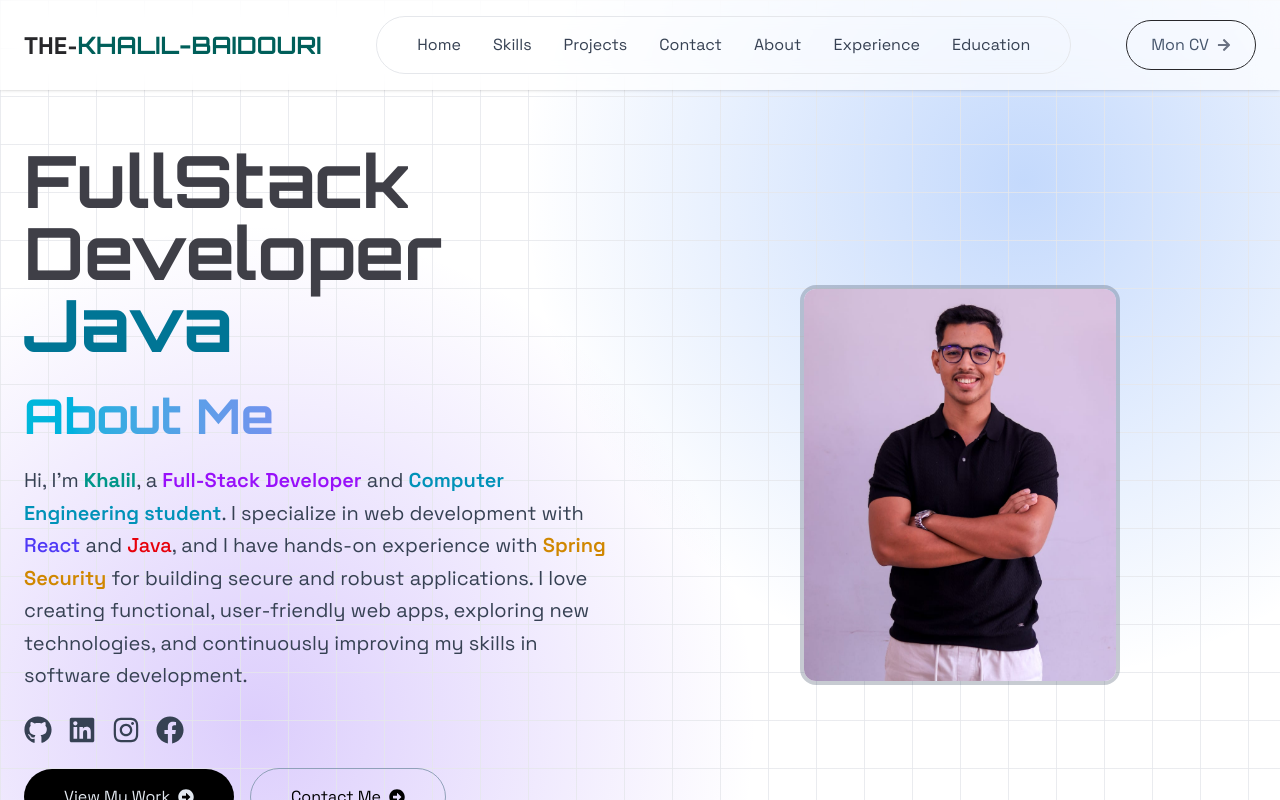
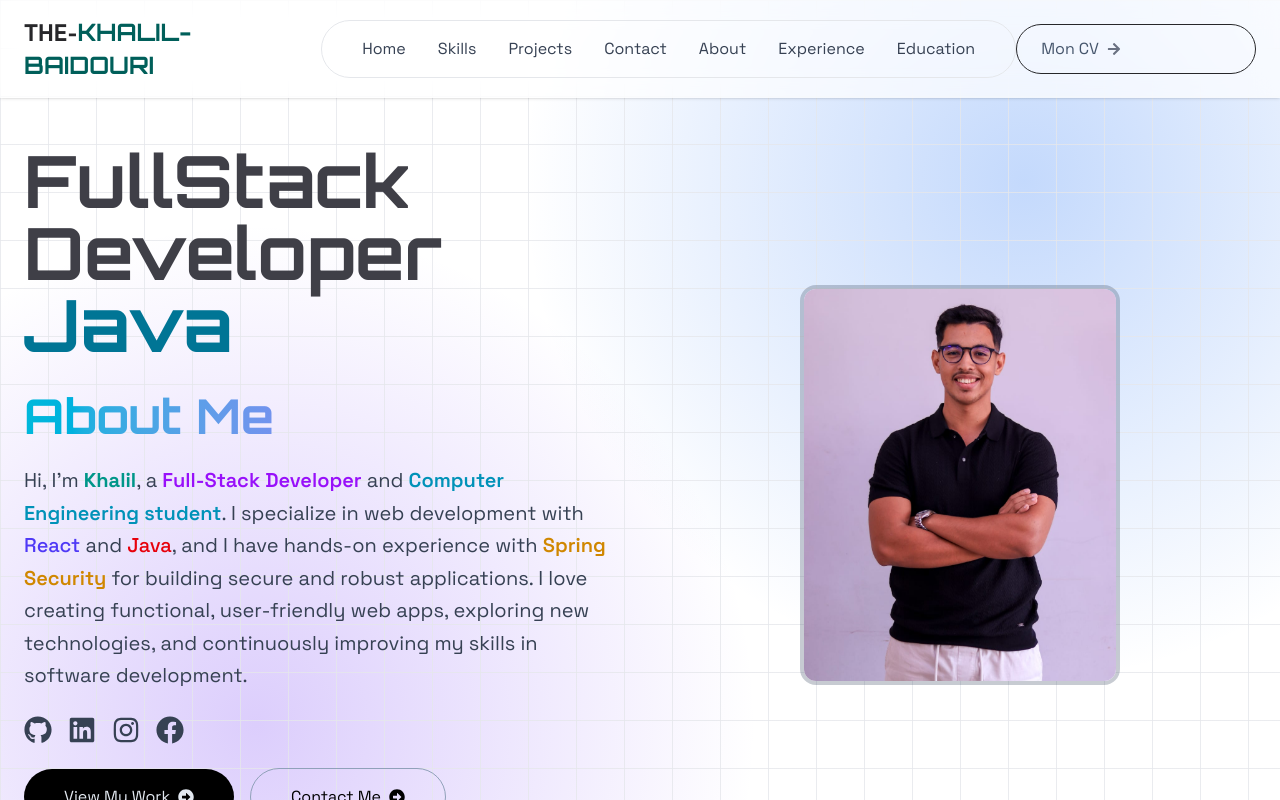
Before and after one commit to khalilbaidouri/portfolio, a React (Vite) app in the folder portfolio/: page / in a window 1280 px wide. Shown: the top 800 px of the page. Built offline with nearby package versions, Linux system fonts and the light colour scheme; a web font is replaced by a local one.

Commit message:
Modifications NavBar

```diff
--- a/portfolio/src/components/NavBar.jsx
+++ b/portfolio/src/components/NavBar.jsx
@@ -1,20 +1,32 @@
-import React from "react";
-import { navMenu } from "../assets/me.js";
+import React, { useState } from "react";
+import { navMenu } from "../assets/me";
 import { FaArrowRight } from "react-icons/fa";
+import { HiMenu, HiX } from "react-icons/hi";
 
 const NavBar = () => {
+  const [open, setOpen] = useState(false);
+
   return (
     <div className="fixed w-full py-4 bg-white/70 backdrop-blur-md shadow-sm z-50">
-      <div className="max-w-7xl mx-auto px-6">
-        <div className="flex justify-between items-center">
+      <div className="max-w-7xl mx-auto px-6 flex items-center justify-between">
+
+        {/* LOGO */}
         <a href="/" className="text-2xl font-bold text-zinc-800">
           <span>THE-</span>
           <span className="text-teal-800 font-orbitron">KHALIL-BAIDOURI</span>
         </a>
 
-          <div className="hidden md:flex space-x-8 border border-gray-200 rounded-full px-10 py-4 w-">
+        {/* BUTTON MOBILE (hamburger) */}
+        <button
+          className="md:hidden text-3xl text-zinc-700"
+          onClick={() => setOpen(!open)}
+        >
+          {open ? <HiX /> : <HiMenu />}
+        </button>
+
+        {/* MENU DESKTOP */}
+        <div className="hidden md:flex items-center space-x-8 border border-gray-200 rounded-full px-10 py-4">
           {navMenu.map((item, index) => (
-              <div className="">
             <a
               key={index}
               href={`#${item.toLowerCase()}`}
@@ -22,20 +34,48 @@ const NavBar = () => {
             >
               {item}
             </a>
-              </div>
           ))}
         </div>
 
-          <div>
-            <a download href="/CV.pdf"
-              className="px-6 py-3 border border-zinc-800 rounded-full flex items-center gap-2 text-slate-600 hover:text-slate-900 hover:border-teal-700 hover:translate-y-1 transition duration-300 cursor-pointer"
+        {/* CV DESKTOP */}
+        <div className="hidden md:block w-60">
+          <a
+            download
+            href="/CV.pdf"
+            className="px-6 py-3 border border-zinc-800 rounded-full flex items-center gap-2
+            text-slate-600 hover:text-slate-900 hover:border-teal-700 hover:translate-y-1
+            transition duration-300 cursor-pointer"
           >
             Mon CV
             <FaArrowRight className="text-gray-500 text-sm" />
           </a>
         </div>
       </div>
+
+      {/* MENU MOBILE (dropdown sous la navbar) */}
+      {open && (
+        <div className="md:hidden bg-white/90 backdrop-blur-md shadow-lg mt-3 py-4 px-6 space-y-4">
+          {navMenu.map((item, index) => (
+            <a
+              key={index}
+              href={`#${item.toLowerCase()}`}
+              className="block text-gray-700 text-lg font-medium hover:text-teal-700 transition"
+              onClick={() => setOpen(false)}
+            >
+              {item}
+            </a>
+          ))}
+
+          <a
+            download
+            href="/CV.pdf"
+            className="block mt-4 px-6 py-3 border border-zinc-800 rounded-full text-center
+            text-slate-700 hover:text-slate-900 hover:border-teal-700 transition"
+          >
+            Mon CV
+          </a>
         </div>
+      )}
     </div>
   );
 };
```
Lines whose indentation alone changed are shown as unchanged.
